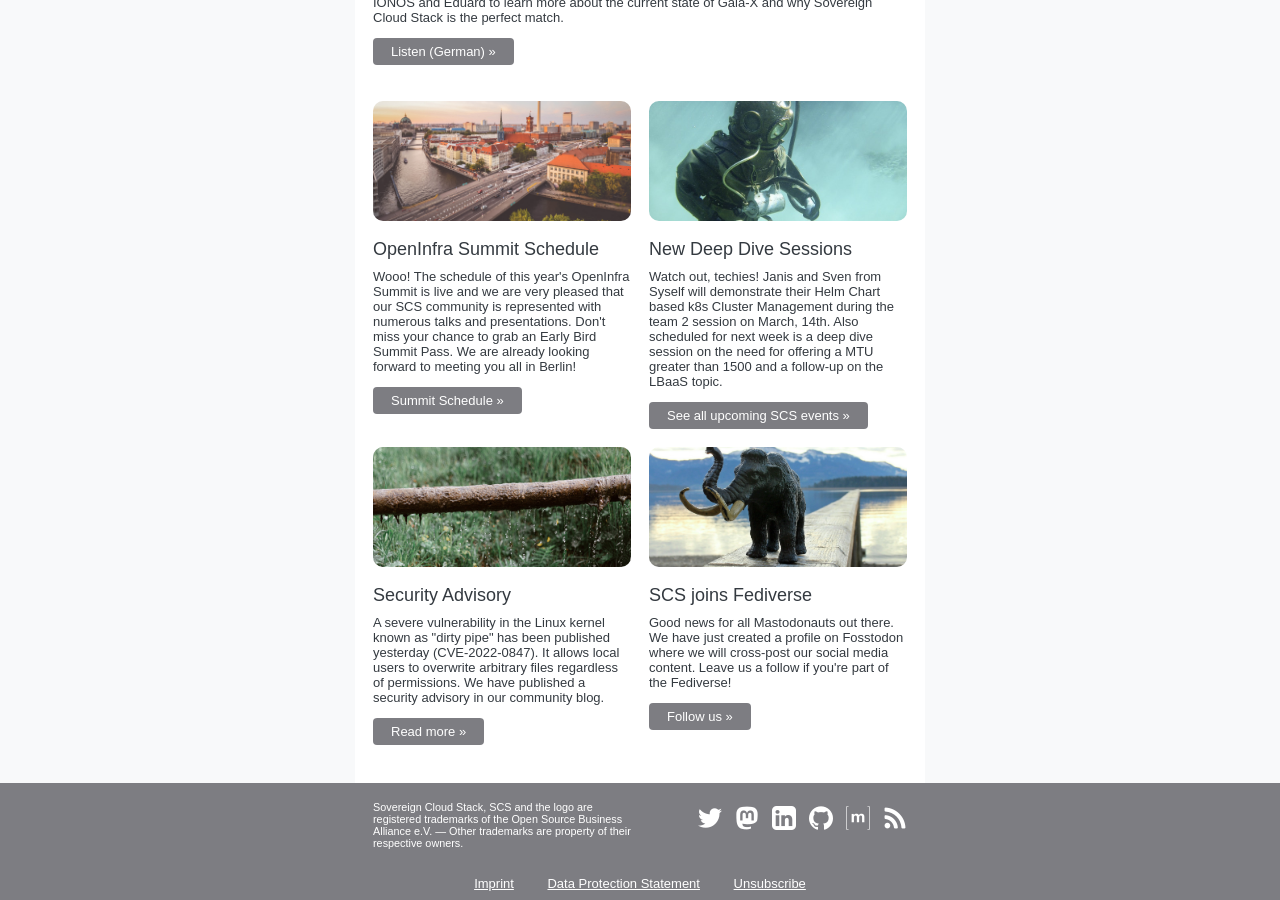
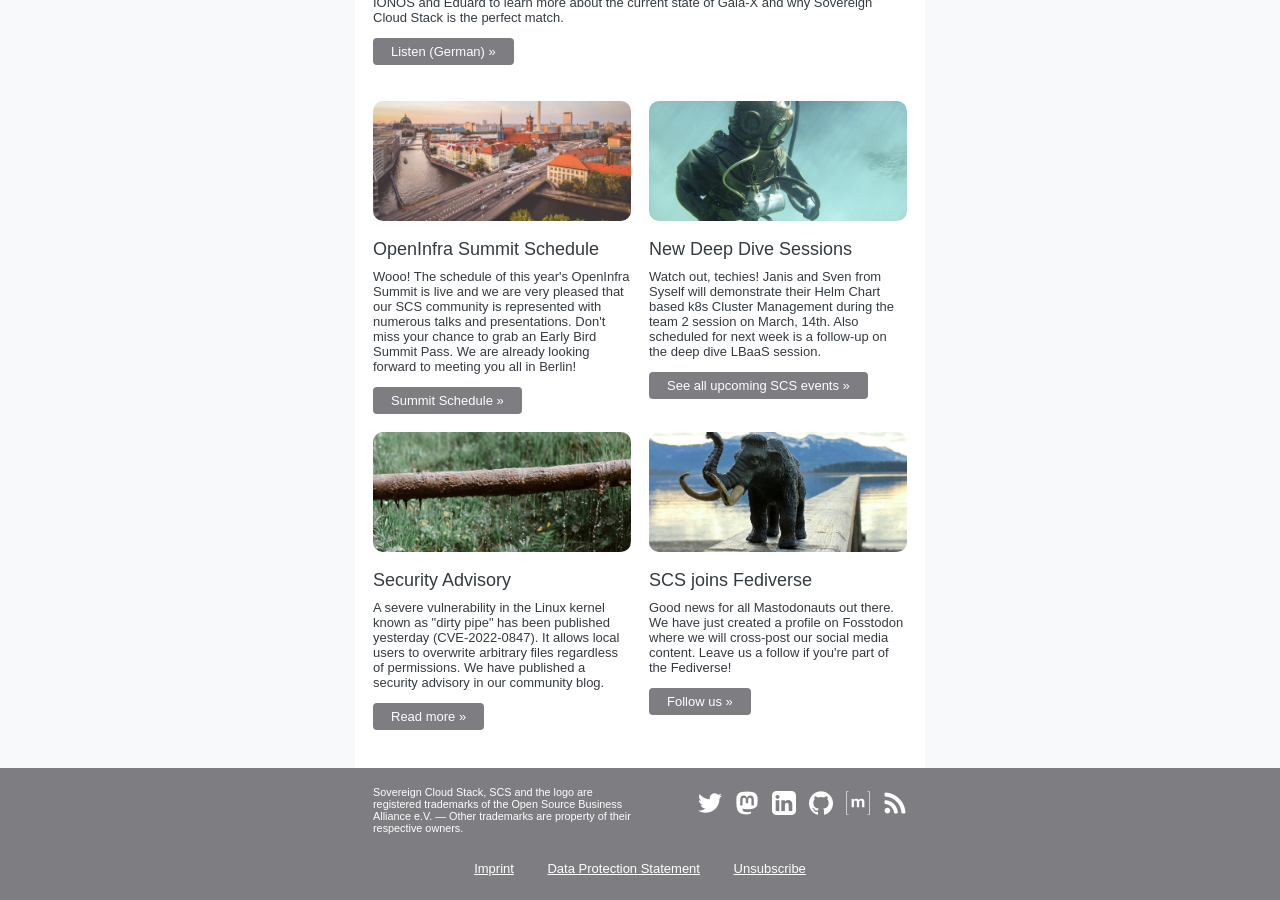
Before and after one commit to SovereignCloudStack/newsletter, a Jekyll site: the page built from digest/10.md, in a window 1280 px wide and 900 px high, scrolled down 806 px. Built offline with Jekyll 4.4.1, drawn with Linux system fonts in a browser that asks for light colours; comment, search, counter and statistics services are not loaded.

Commit message:
Only feature LBaaS session
Signed-off-by: Eduard Itrich <eduard@itrich.net>

```diff
--- a/digest/10.md
+++ b/digest/10.md
@@ -41,9 +41,8 @@
     text: |-
       Watch out, techies! Janis and Sven from Syself will demonstrate their
       Helm Chart based k8s Cluster Management during the team 2 session
-      on March, 14th. Also scheduled for next week is a deep dive session on
-      the need for offering a MTU greater than 1500 and a follow-up
-      on the LBaaS topic.
+      on March, 14th. Also scheduled for next week is a follow-up on the
+      deep dive LBaaS session.
     button:
       text: See all upcoming SCS events
       link: https://ms.scs.sovereignit.de/nextcloud/apps/calendar/p/TeqXXHaCPCwS2Dz8/timeGridWeek/now
```
